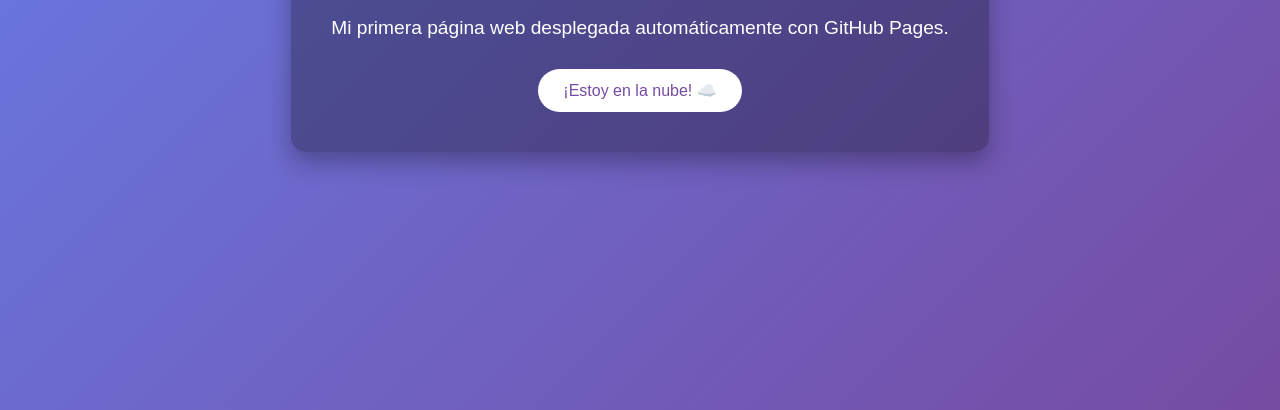
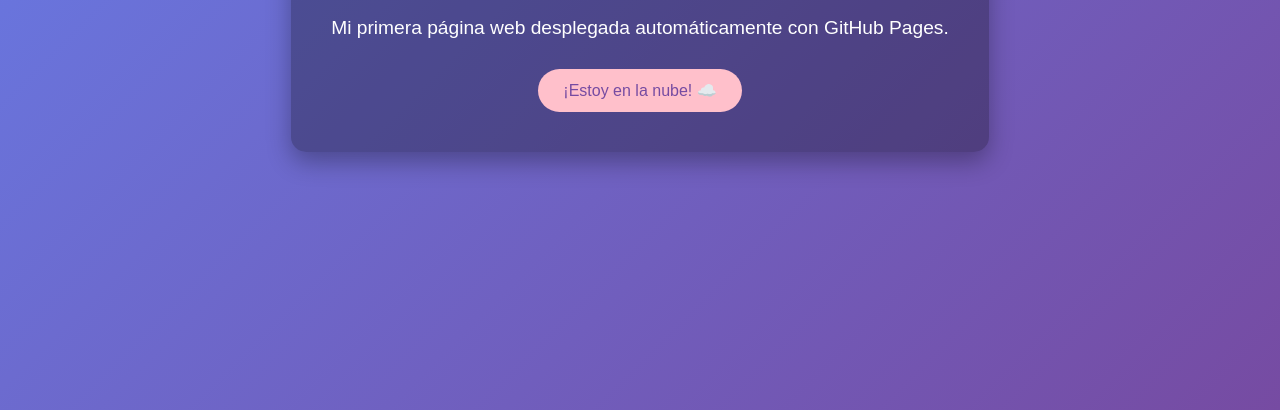
Before and after one commit to XHenixX/HOLA-MUNDO, a plain HTML site: page index.html in a window 1280 px wide. Shown: the part 390-800 px from the top of the page. Drawn offline with Linux system fonts and the light colour scheme.

Commit message:
Update style.css

```diff
--- a/style.css
+++ b/style.css
@@ -29,7 +29,7 @@ p {
 }
 
 button {
-    background-color: #ffffff;
+    background-color: pink;
     color: #764ba2;
     border: none;
     padding: 12px 25px;
@@ -40,6 +40,6 @@ button {
 }
 
 button:hover {
-    background-color: #f1f1f1;
+    background-color: black;
     transform: scale(1.05);
 }
```
